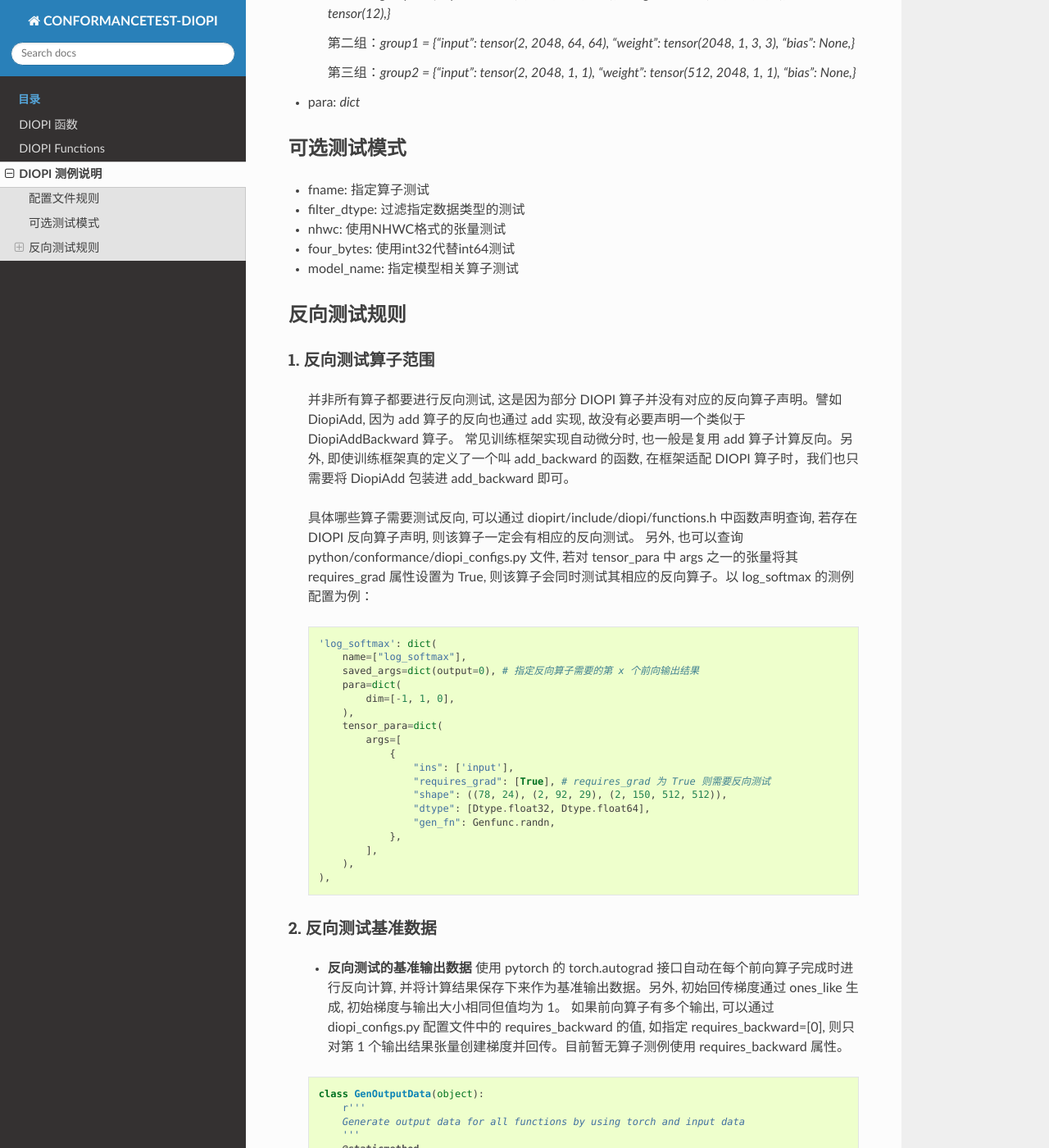
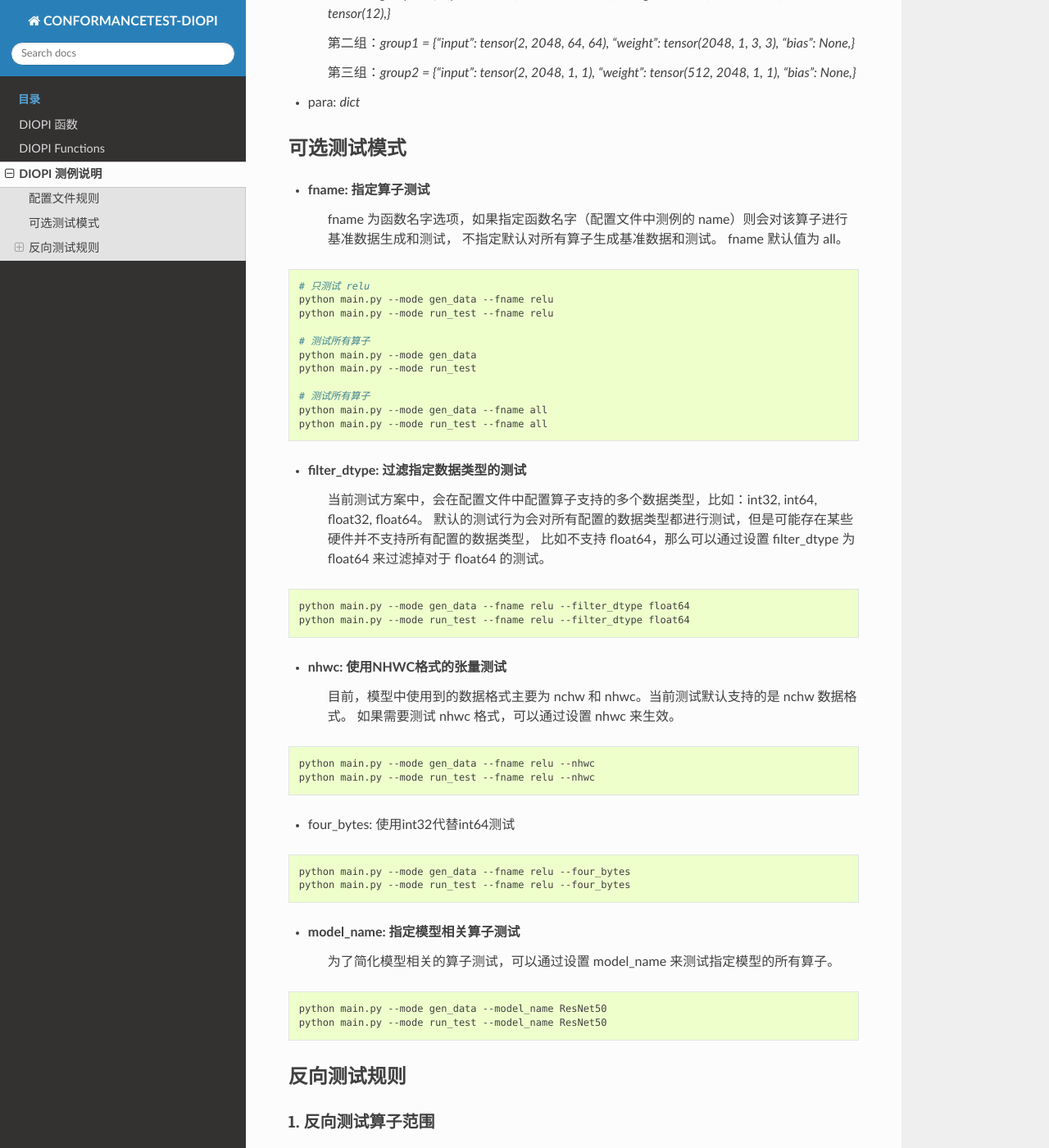
Before and after one commit to DeepLink-org/DIOPI-TEST, a Sphinx documentation site: the page built from python/docs/source/conformance_test.rst, in a window 1280 px wide and 1400 px high, scrolled down 1501 px. Shown: the whole window at 82% size. Built offline with Sphinx 7.4.7 and the Read the Docs theme 2.0.0, drawn with Linux system fonts in a browser that asks for light colours.

Commit message:
add test doc, part II

```diff
--- a/python/docs/source/conformance_test.rst
+++ b/python/docs/source/conformance_test.rst
@@ -79,10 +79,58 @@ DIOPI 测例说明
 可选测试模式
 ------------------------
 * fname: 指定算子测试
+    fname 为函数名字选项，如果指定函数名字（配置文件中测例的 name）则会对该算子进行基准数据生成和测试，
+    不指定默认对所有算子生成基准数据和测试。
+    fname 默认值为 all。
+
+.. code-block:: shell
+
+    # 只测试 relu
+    python main.py --mode gen_data --fname relu
+    python main.py --mode run_test --fname relu
+
+    # 测试所有算子
+    python main.py --mode gen_data
+    python main.py --mode run_test
+
+    # 测试所有算子
+    python main.py --mode gen_data --fname all
+    python main.py --mode run_test --fname all
+
+
 * filter_dtype: 过滤指定数据类型的测试
+    当前测试方案中，会在配置文件中配置算子支持的多个数据类型，比如：int32, int64, float32, float64。
+    默认的测试行为会对所有配置的数据类型都进行测试，但是可能存在某些硬件并不支持所有配置的数据类型，
+    比如不支持 float64，那么可以通过设置 filter_dtype 为 float64 来过滤掉对于 float64 的测试。
+
+.. code-block:: shell
+
+    python main.py --mode gen_data --fname relu --filter_dtype float64
+    python main.py --mode run_test --fname relu --filter_dtype float64
+
 * nhwc: 使用NHWC格式的张量测试
+    目前，模型中使用到的数据格式主要为 nchw 和 nhwc。当前测试默认支持的是 nchw 数据格式。
+    如果需要测试 nhwc 格式，可以通过设置 nhwc 来生效。
+
+.. code-block:: shell
+
+    python main.py --mode gen_data --fname relu --nhwc
+    python main.py --mode run_test --fname relu --nhwc
+
 * four_bytes: 使用int32代替int64测试
+
+.. code-block:: shell
+
+    python main.py --mode gen_data --fname relu --four_bytes
+    python main.py --mode run_test --fname relu --four_bytes
+
 * model_name: 指定模型相关算子测试
+    为了简化模型相关的算子测试，可以通过设置 model_name 来测试指定模型的所有算子。
+
+.. code-block:: shell
+
+    python main.py --mode gen_data --model_name ResNet50
+    python main.py --mode run_test --model_name ResNet50
 
 反向测试规则
 ------------------------
```
